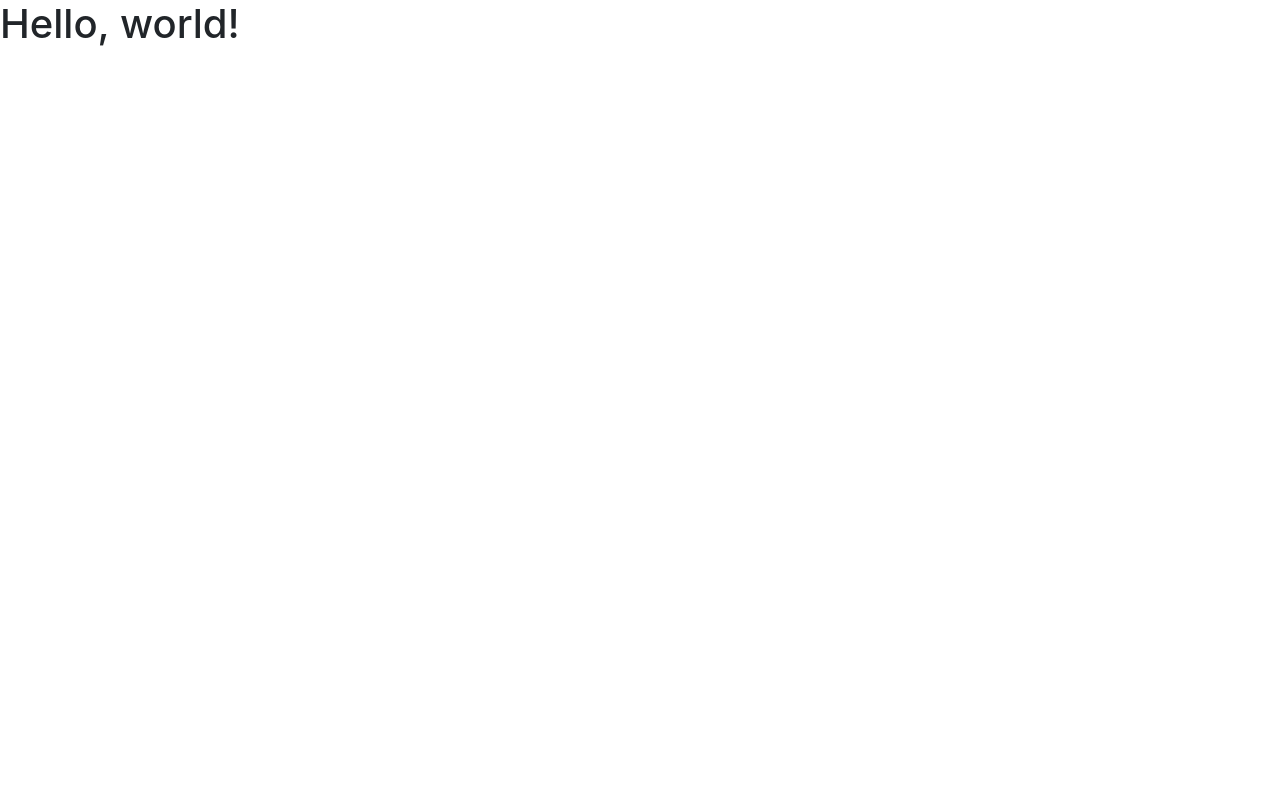
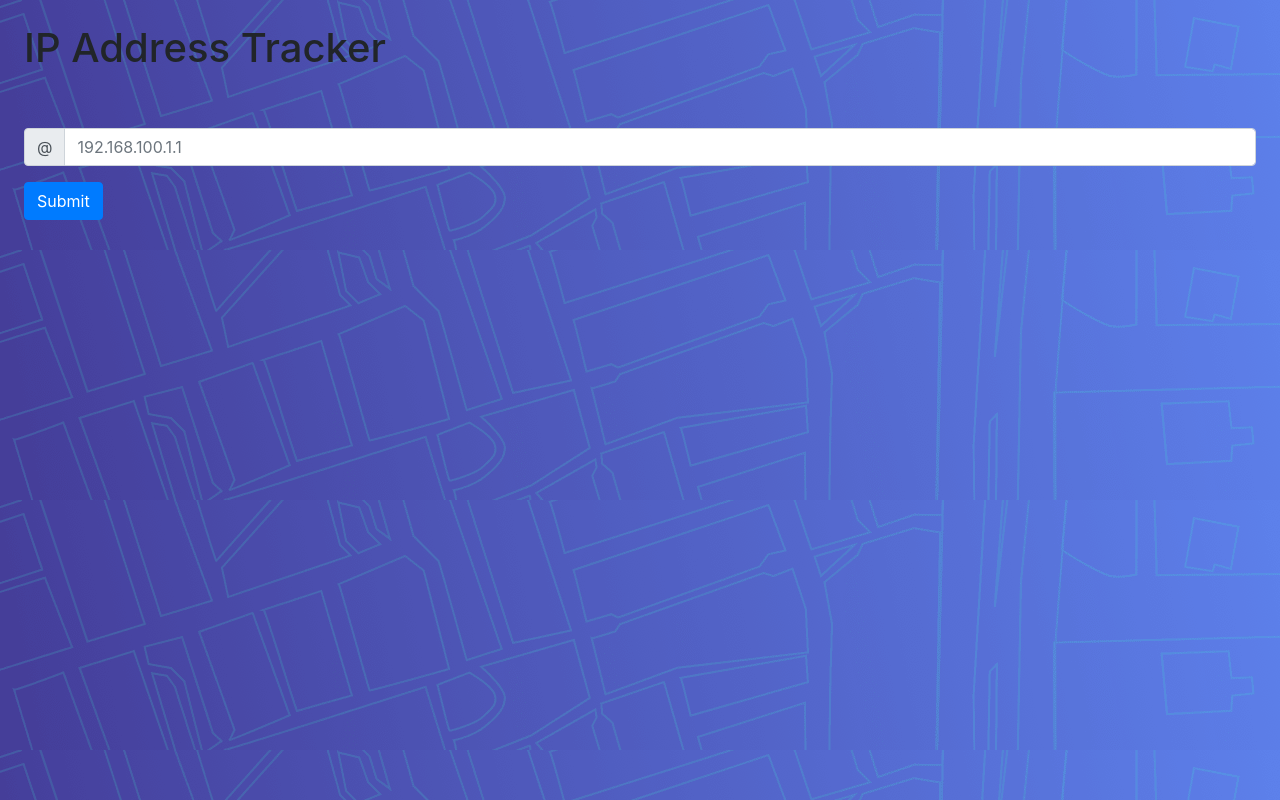
Before and after one commit to anthonys1760/ipaddresstracker, a plain HTML site: page index.html in a window 1280 px wide. Drawn offline with nearby package versions, Linux system fonts and the light colour scheme.

Commit message:
Added a few changes

```diff
--- a/index.html
+++ b/index.html
@@ -33,12 +33,23 @@
     <!-- Bootstrap CSS -->
     <link rel="stylesheet" href="https://stackpath.bootstrapcdn.com/bootstrap/4.5.2/css/bootstrap.min.css"
         integrity="sha384-JcKb8q3iqJ61gNV9KGb8thSsNjpSL0n8PARn9HuZOnIxN0hoP+VmmDGMN5t9UJ0Z" crossorigin="anonymous">
-
+    <link rel="stylesheet" href="/main.css">
     <title>Hello, world!</title>
 </head>
 
 <body>
-    <h1>Hello, world!</h1>
+    <h1 class="p-4">IP Address Tracker</h1>
+    <form class="p-4">
+        <div class="form-group">
+            <div class="input-group flex-nowrap">
+                <div class="input-group-prepend">
+                  <span class="input-group-text" id="addon-wrapping">@</span>
+                </div>
+                <input type="text" class="form-control" placeholder="192.168.100.1.1" aria-label="Username" aria-describedby="addon-wrapping">
+              </div>
+        </div>
+        <button type="submit" class="btn btn-primary">Submit</button>
+      </form>
 
     <!-- Optional JavaScript -->
     <!-- jQuery first, then Popper.js, then Bootstrap JS -->
--- /dev/null
+++ b/main.css
@@ -0,0 +1,3 @@
+body {
+    background: url(images/pattern-bg.png);
+}
```
